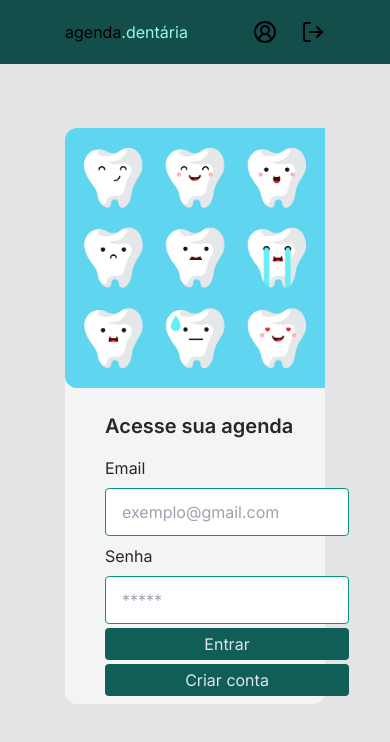
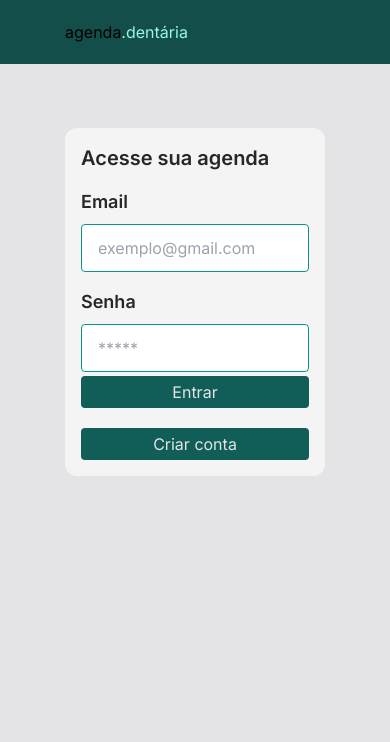
Before and after one commit to fabianomartinsdev/agenda.dentaria, a Next.js app: page / in a window 390 px wide. Shown: the top 742 px of the page. Built offline with nearby package versions, Linux system fonts and the light colour scheme.

Commit message:
Made LoginPage responsive

```diff
--- a/src/app/components/Header.tsx
+++ b/src/app/components/Header.tsx
@@ -1,12 +1,14 @@
 import { CircleUserRound, LogOut } from "lucide-react";
 
 export default function Header() {
+  const isLoggedIn = false;
   return (
     <header className="bg-teal-900">
       <div className="max-[600px]:w-2/3 w-1/2 flex items-center justify-between m-auto h-16 p-">
         <a href="#" className="hover:scale-105 transition">
           agenda<span className="text-teal-200">.dentária</span>
         </a>
+        {isLoggedIn ? (
           <div className="flex gap-6">
             <a href="#" className="hover:scale-105 transition">
               <CircleUserRound />
@@ -15,6 +17,9 @@ export default function Header() {
               <LogOut />
             </a>
           </div>
+        ) : (
+          ""
+        )}
       </div>
     </header>
   );
--- a/src/app/components/Input.tsx
+++ b/src/app/components/Input.tsx
@@ -5,7 +5,7 @@ interface InputProps extends ComponentProps<"input"> {}
 export default function Input({ ...props }: InputProps) {
   return (
     <input
-      className="h-12 w-full mt-2 p-4 rounded border border-teal-600 outline-none focus:outline-teal-800"
+      className="h-12 w-full mt-2 mx-auto p-4 rounded border border-teal-600 outline-none focus:outline-teal-800"
       {...props}
     />
   );
--- a/src/app/components/LoginPage.tsx
+++ b/src/app/components/LoginPage.tsx
@@ -6,25 +6,20 @@ export default function LoginPage() {
   return (
     <main className="mt-16">
       <div className="max-[600px]:flex-col max-[600px]:w-2/3 w-1/2 rounded-xl m-auto flex bg-zinc-100 text-zinc-800">
-        <Image
-          src="/tooth.jpg"
-          width={260}
-          height={260}
-          alt="Dentes"
-          className="rounded-l-xl"
-        />
-        <div className="flex gap-4 mx-8 mt-4 w-full p-2">
+        <div className="flex gap-4 p-4  w-full">
           <div className="flex flex-col gap-4 w-full">
             <p className="text-xl font-semibold">Acesse sua agenda</p>
             <form action="" className="flex flex-col">
-              <label htmlFor="email">Email</label>
+              <label htmlFor="email" className="text-lg font-semibold">
+                Email
+              </label>
               <Input
                 type="email"
                 name="email"
                 id="email"
                 placeholder="exemplo@gmail.com"
               />
-              <label htmlFor="password" className="mt-2">
+              <label htmlFor="password" className="mt-4 text-lg font-semibold">
                 Senha
               </label>
               <Input
@@ -34,8 +29,8 @@ export default function LoginPage() {
                 placeholder="*****"
               />
               <Button type="submit" name="Entrar" />
-              <Button type="button" name="Criar conta" />
             </form>
+            <Button type="button" name="Criar conta" />
           </div>
         </div>
       </div>
```
Lines whose indentation alone changed are shown as unchanged.
